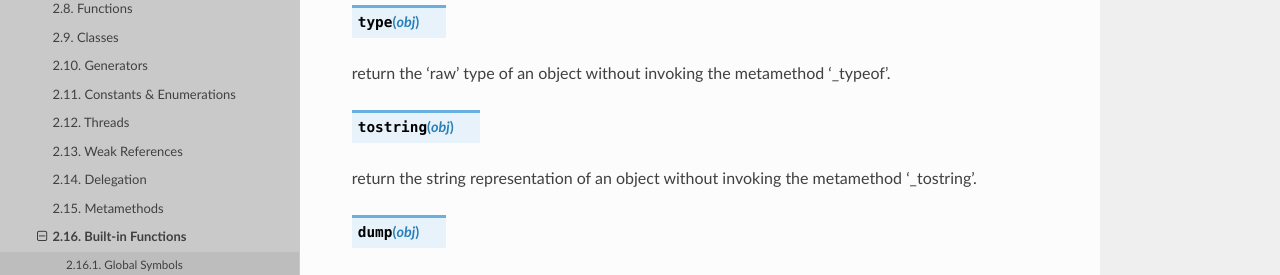
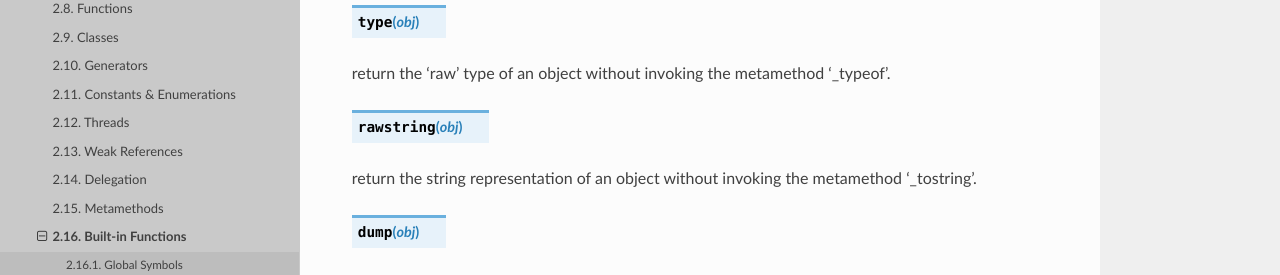
Before and after one commit to nesbox/squirrel, a Sphinx documentation site: the page built from doc/source/reference/language/builtin_functions.rst, in a window 1280 px wide and 900 px high, scrolled down 2668 px. Shown: the part 141-416 px from the top of the window. Built offline with Sphinx 7.4.7 and the Read the Docs theme 3.1.0, drawn with Linux system fonts in a browser that asks for light colours.

Commit message:
Renamed global function `tostring` to `rawstring`

```diff
--- a/doc/source/differences/index.rst
+++ b/doc/source/differences/index.rst
@@ -27,7 +27,7 @@ New functionality
 - **getdefaultdelegate** function
 - **getstacktop** function (used for debugging only)
 - **getstacksize** function (used for debugging only)
-- **tostring** function
+- **rawstring** function
 - **dump** function
 - **min** function
 - **max** function
--- a/doc/source/reference/language/builtin_functions.rst
+++ b/doc/source/reference/language/builtin_functions.rst
@@ -122,7 +122,7 @@ Runs the garbage collector and returns an array containing all unreachable objec
 
 return the 'raw' type of an object without invoking the metamethod '_typeof'.
 
-.. js:function:: tostring(obj)
+.. js:function:: rawstring(obj)
 
 return the string representation of an object without invoking the metamethod '_tostring'.
 
```
Also changed, not shown: 1 other file.
